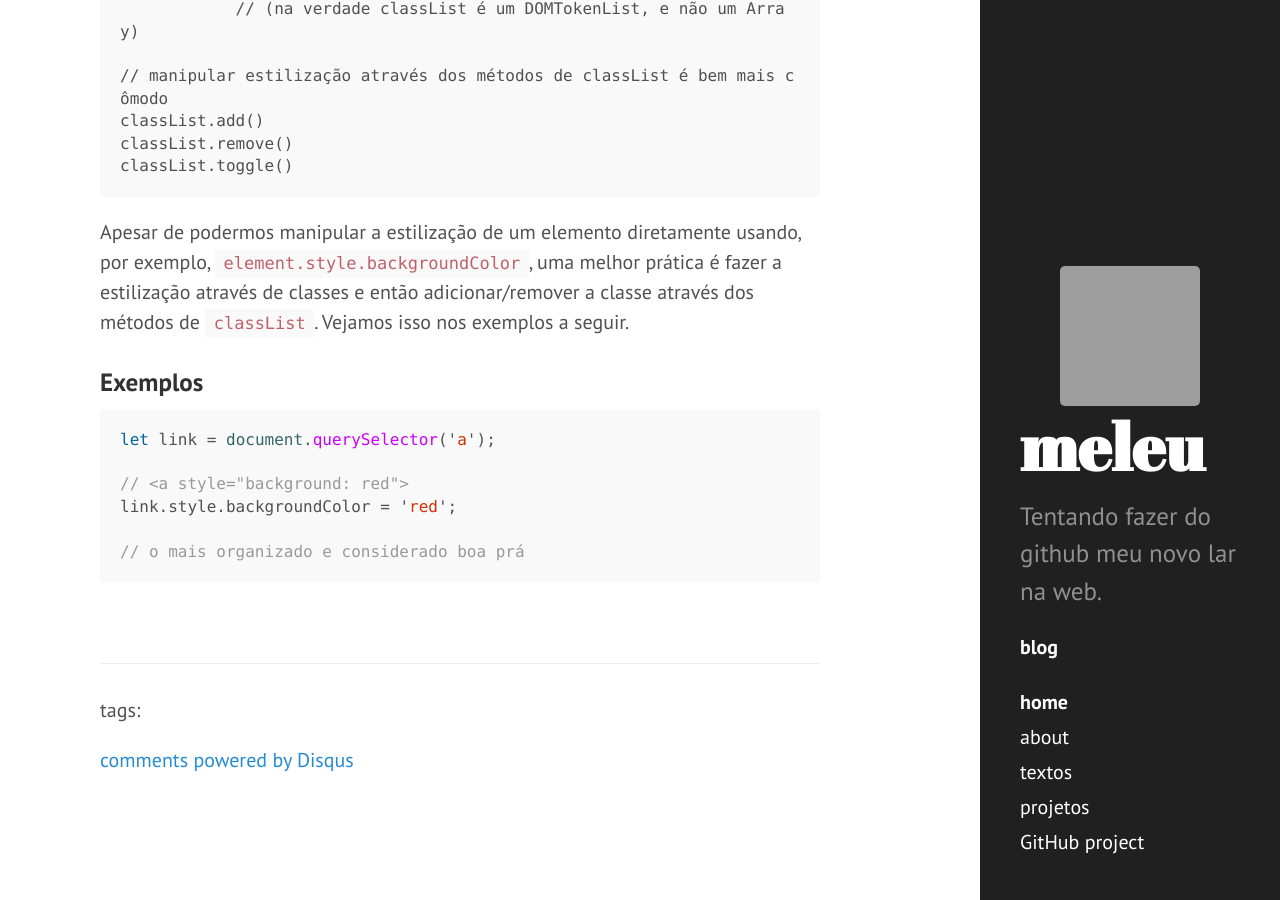
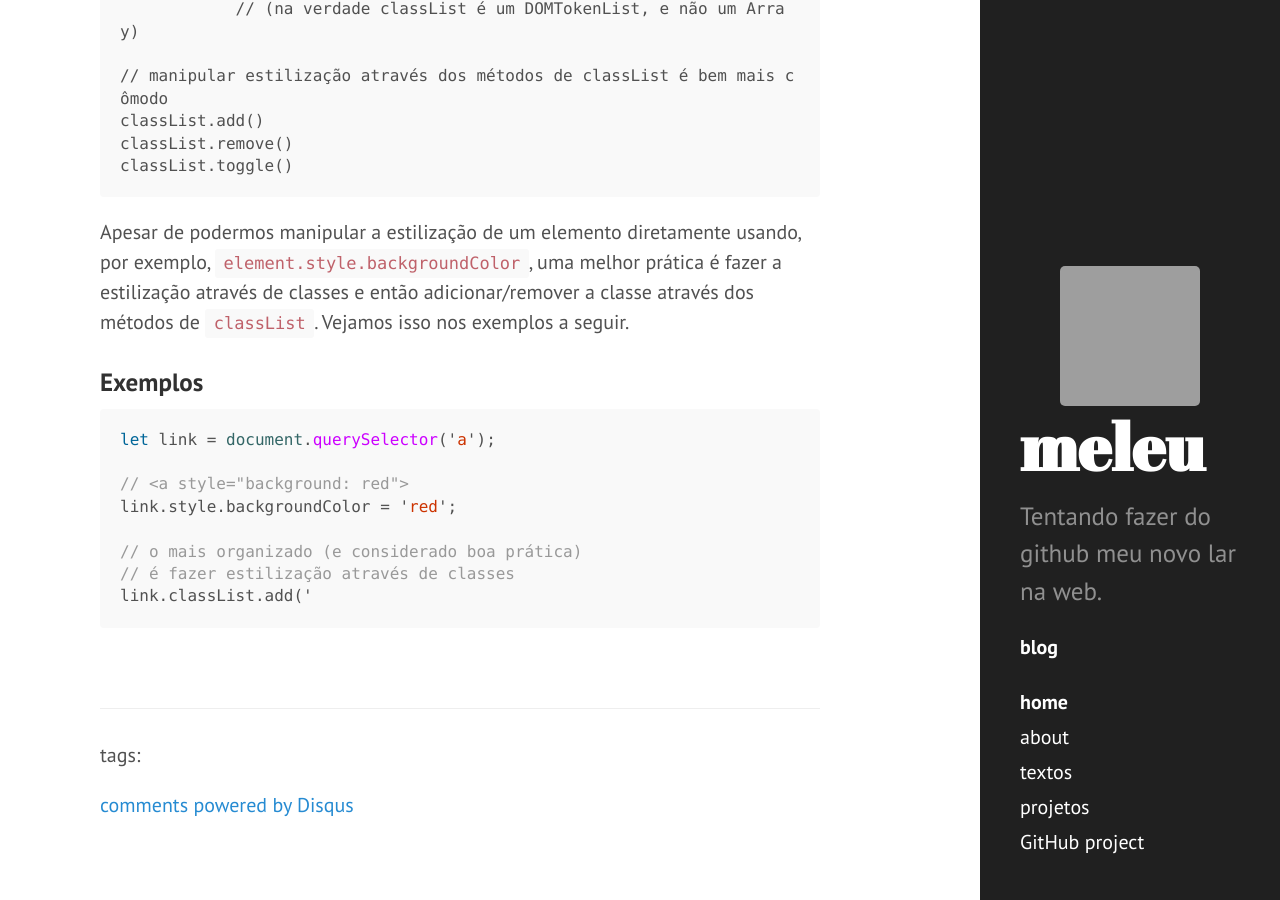
Before and after one commit to meleu/meleu.github.io, a Jekyll site: the page built from _posts/2020-04-19-dom-manipulation.md, in a window 1280 px wide and 900 px high, scrolled down 2301 px. Built offline with Jekyll 4.4.1, drawn with Linux system fonts in a browser that asks for light colours; comment, search, counter and statistics services are not loaded; grey boxes are pictures that could not be loaded.

Commit message:
_posts/2020-04-19-dom-manipulation.md updated from https://stackedit.io/

````diff
--- a/_posts/2020-04-19-dom-manipulation.md
+++ b/_posts/2020-04-19-dom-manipulation.md
@@ -108,8 +108,10 @@ let link = document.querySelector('a');
 // <a style="background: red">
 link.style.backgroundColor = 'red';
 
-// o mais organizado e considerado boa prá
+// o mais organizado (e considerado boa prática)
+// é fazer estilização através de classes
+link.classList.add('
 ```
 <!--stackedit_data:
-eyJoaXN0b3J5IjpbNDM2MjYzNDkxLC05NDA5NDcyNDFdfQ==
+eyJoaXN0b3J5IjpbLTE0NTkzNzI2MzEsLTk0MDk0NzI0MV19
 -->
````
